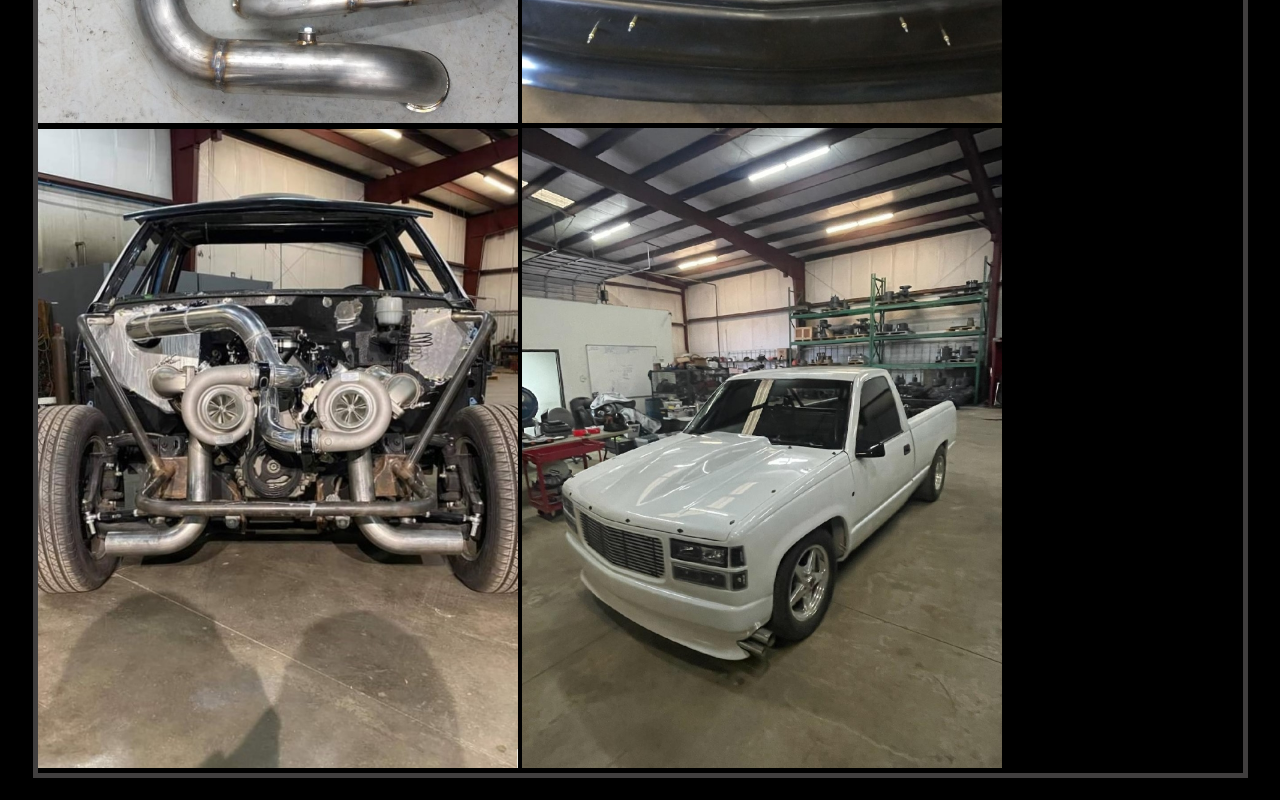
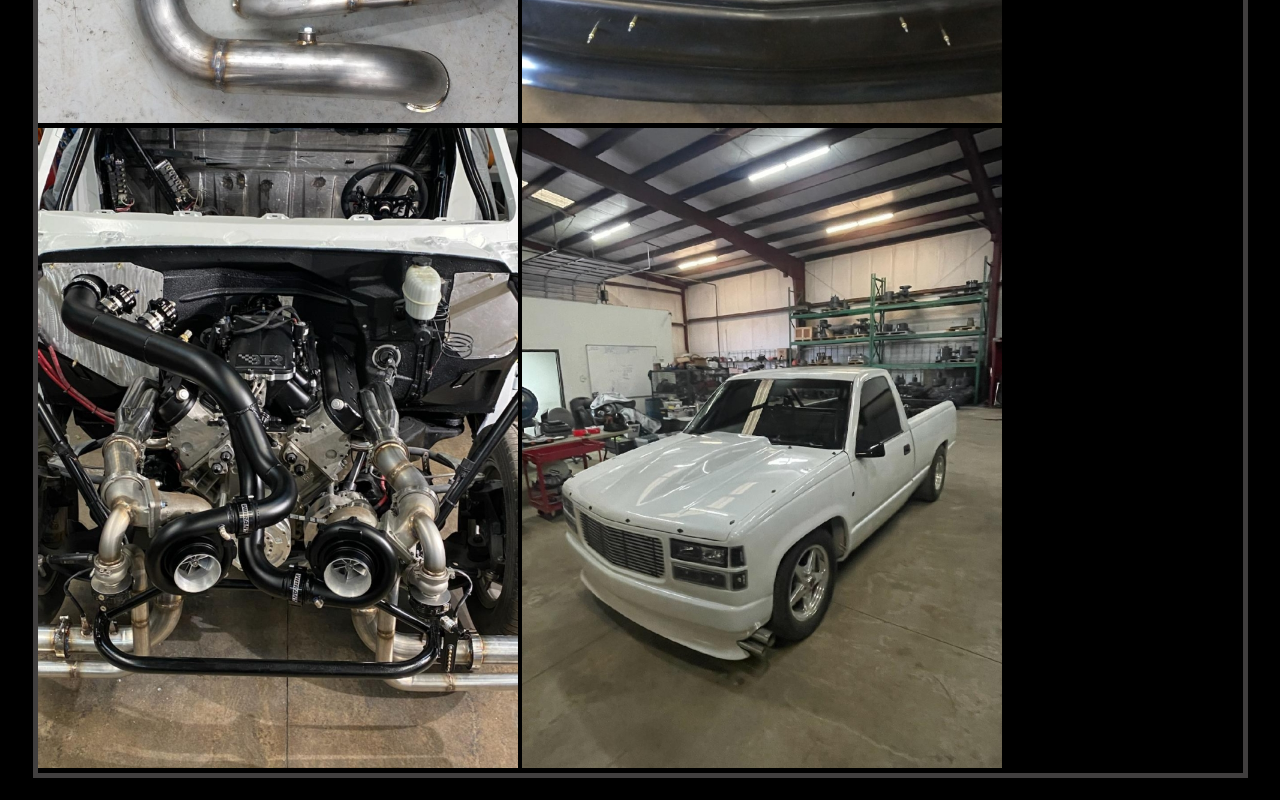
Before and after one commit to dWake1/dWake1.github.io, a plain HTML site: page portfolio.html in a window 1280 px wide. Shown: the part 3300-4100 px from the top of the page. Drawn offline with Linux system fonts and the light colour scheme; a web font is replaced by a local one.

Commit message:
Update portfolio.html

```diff
--- a/portfolio.html
+++ b/portfolio.html
@@ -69,7 +69,7 @@
          <img src="project_css/workPhotos/truck1.jpg" alt="Truck" class="responsive"/>
          <img src="project_css/workPhotos/truck2.jpg" alt="Truck" class="responsive"/>
          <img src="project_css/workPhotos/truck4.jpg" alt="Truck" class="responsive"/>
-         <img src="project_css/workPhotos/truck1.jpg" alt="Truck" class="responsive"/>
+         <img src="project_css/workPhotos/truck3.jpg" alt="Truck" class="responsive"/>
          <img src="project_css/workPhotos/truck5.jpg" alt="Truck" class="responsive"/>
 
       </div>
```
